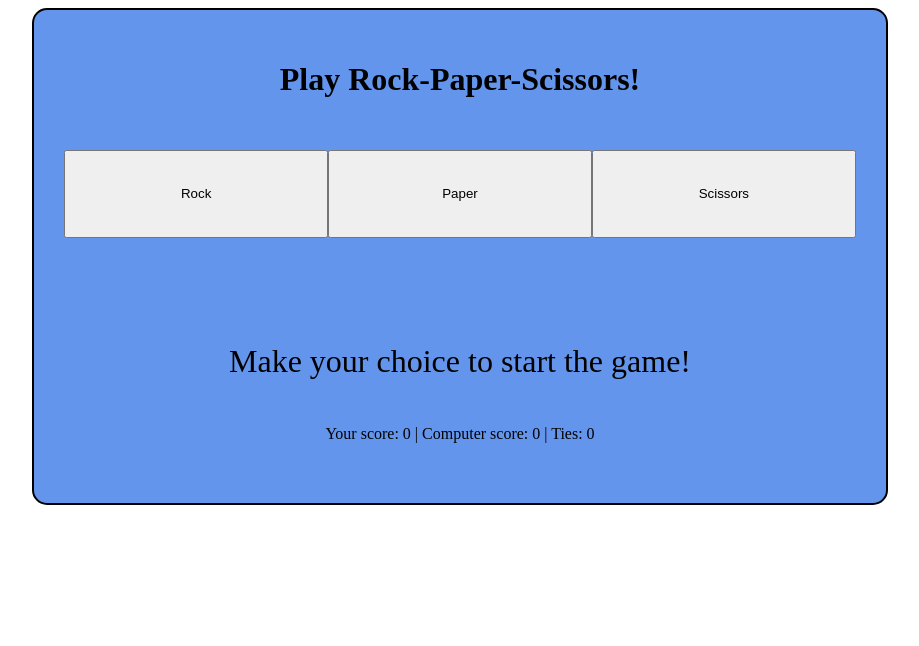
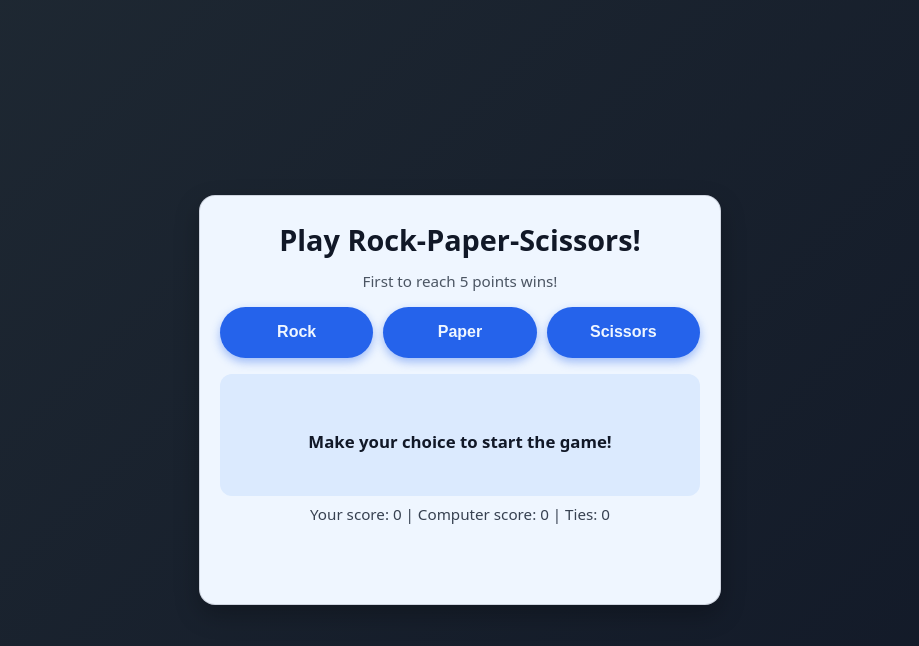
Before and after one commit to LeeMassey/rock_paper_scissors_2025, a plain HTML site: page index.html in a window 1280 px wide. Shown: the whole page, without its empty margins (180-1099 px from the left). Drawn offline with Linux system fonts and the light colour scheme.

Commit message:
upgrade UI (CSS) to look nicer

```diff
--- a/index.html
+++ b/index.html
@@ -12,6 +12,7 @@
 
         <div>
             <h1>Play Rock-Paper-Scissors!</h1>
+            <p>First to reach 5 points wins!</p>
         </div>
 
         <div id="buttons">
--- a/script.js
+++ b/script.js
@@ -93,7 +93,7 @@ function playGame() {
                 computerScore++;
             }
             else {
-                roundResult = capitalize(humanChoice) + ' beats ' + computerChoice + '. Human wins this round!';
+                roundResult = capitalize(humanChoice) + ' beats ' + computerChoice + '. You win this round!';
                 humanScore++;
             }
 
--- a/style.css
+++ b/style.css
@@ -1,40 +1,147 @@
-#container {
-    background-color: cornflowerblue;
-    border: 2px solid black;
-    border-radius: 15px;
-    text-align: center;
-    width: 65%;
-    margin: 0 auto;
+
+body {
+  margin: 0;
+  padding: 0;
+  min-height: 100vh;
+  display: flex;
+  align-items: center;
+  justify-content: center;
+  background: linear-gradient(135deg, #1f2933, #111827);
+  font-family: system-ui, -apple-system, BlinkMacSystemFont, "Segoe UI", sans-serif;
+  color: #111827;
 }
 
-div {
-    padding: 15px;
+#container {
+  background-color: #eff6ff;
+  border-radius: 16px;
+  text-align: center;
+  width: 90%;
+  max-width: 480px;
+  margin: 16px;
+  padding: 24px 20px;
+  box-shadow: 0 10px 25px rgba(0, 0, 0, 0.25);
+  border: 1px solid rgba(15, 23, 42, 0.15);
+}
+
+
+h1 {
+  margin-top: 0;
+  margin-bottom: 12px;
+  font-size: 1.8rem;
+  color: #111827;
+}
+
+#score {
+  margin-top: 8px;
+  font-size: 0.95rem;
+  color: #374151;
+}
+
+#buttons,
+#results,
+#display-winner {
+  margin-top: 16px;
 }
 
 #buttons {
-    display: flex;
+  display: flex;
+  gap: 10px;
+  margin-top: 16px;
 }
 
 .human-choice-buttons {
-    flex: 1;
-    aspect-ratio: 3/1;
+  flex: 1;
+  aspect-ratio: 3 / 1;
+  border: none;
+  border-radius: 999px;
+  font-size: 1rem;
+  font-weight: 600;
+  cursor: pointer;
+  background: #2563eb;
+  color: #eff6ff;
+  box-shadow: 0 4px 10px rgba(37, 99, 235, 0.4);
+  transition: transform 0.1s ease, box-shadow 0.1s ease, background 0.1s ease;
+}
+
+.human-choice-buttons:hover:not(:disabled) {
+  transform: translateY(-1px);
+  box-shadow: 0 6px 14px rgba(37, 99, 235, 0.5);
+  background: #1d4ed8;
+}
+
+.human-choice-buttons:active:not(:disabled) {
+  transform: translateY(1px);
+  box-shadow: 0 2px 6px rgba(37, 99, 235, 0.3);
+}
+
+.human-choice-buttons:disabled {
+  background: #9ca3af;
+  cursor: default;
+  box-shadow: none;
 }
 
 #results {
-    font-size: 2em;
+  font-size: 1rem;
+  background: #dbeafe;
+  border-radius: 12px;
+  padding: 16px;
+  min-height: 90px;
+  display: flex;
+  flex-direction: column;
+  gap: 4px;
+  justify-content: center;
+}
+
+#human-choice,
+#computer-choice {
+  font-weight: 500;
+  color: #1f2933;
+}
+
+#round-result {
+  margin-top: 4px;
+  font-size: 1.05rem;
+  font-weight: 600;
 }
 
 #display-winner {
-    font-size: 3em;
-    font-weight: 900;
-    display: flex;
-    flex-direction: column
+  font-size: 1.4rem;
+  font-weight: 800;
+  display: flex;
+  flex-direction: column;
+  align-items: center;
+  gap: 10px;
+  min-height: 40px;
+  color: #111827;
 }
 
 #display-winner button {
-    font-size: 0.5em;
-    margin-top: 15px;
-    padding: 10px;
-    width: 150px;
-    align-self: center;
+  font-size: 0.95rem;
+  margin-top: 4px;
+  padding: 8px 16px;
+  border-radius: 999px;
+  border: none;
+  background: #10b981;
+  color: #ecfdf5;
+  cursor: pointer;
+  font-weight: 600;
+  box-shadow: 0 4px 10px rgba(16, 185, 129, 0.4);
+  transition: transform 0.1s ease, box-shadow 0.1s ease, background 0.1s ease;
 }
+
+#display-winner button:hover {
+  background: #059669;
+  transform: translateY(-1px);
+  box-shadow: 0 6px 14px rgba(16, 185, 129, 0.5);
+}
+
+#display-winner button:active {
+  transform: translateY(1px);
+  box-shadow: 0 2px 6px rgba(16, 185, 129, 0.3);
+}
+
+#container p {
+  margin: 0;
+  font-size: 0.95rem;
+  color: #4b5563;
+}
```
